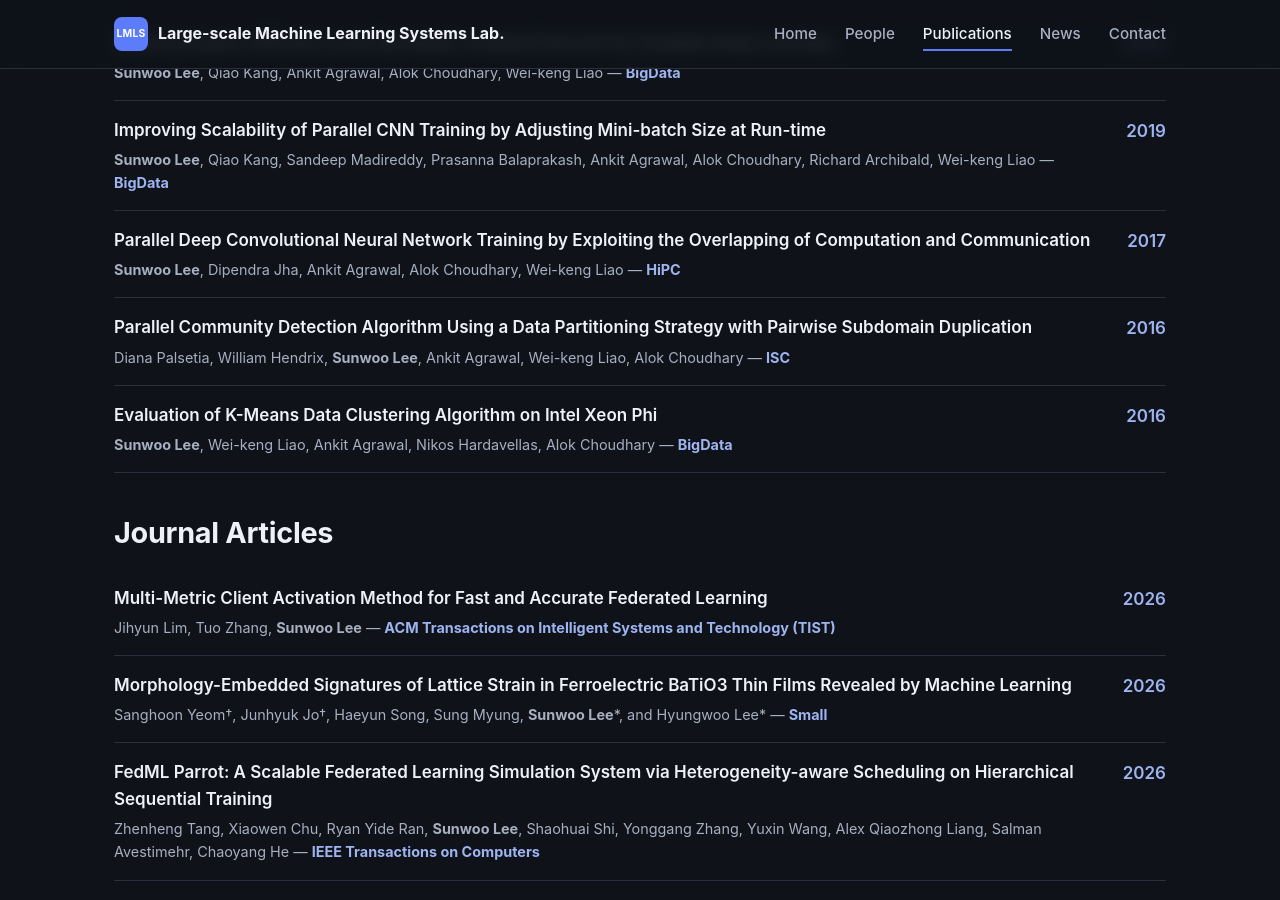
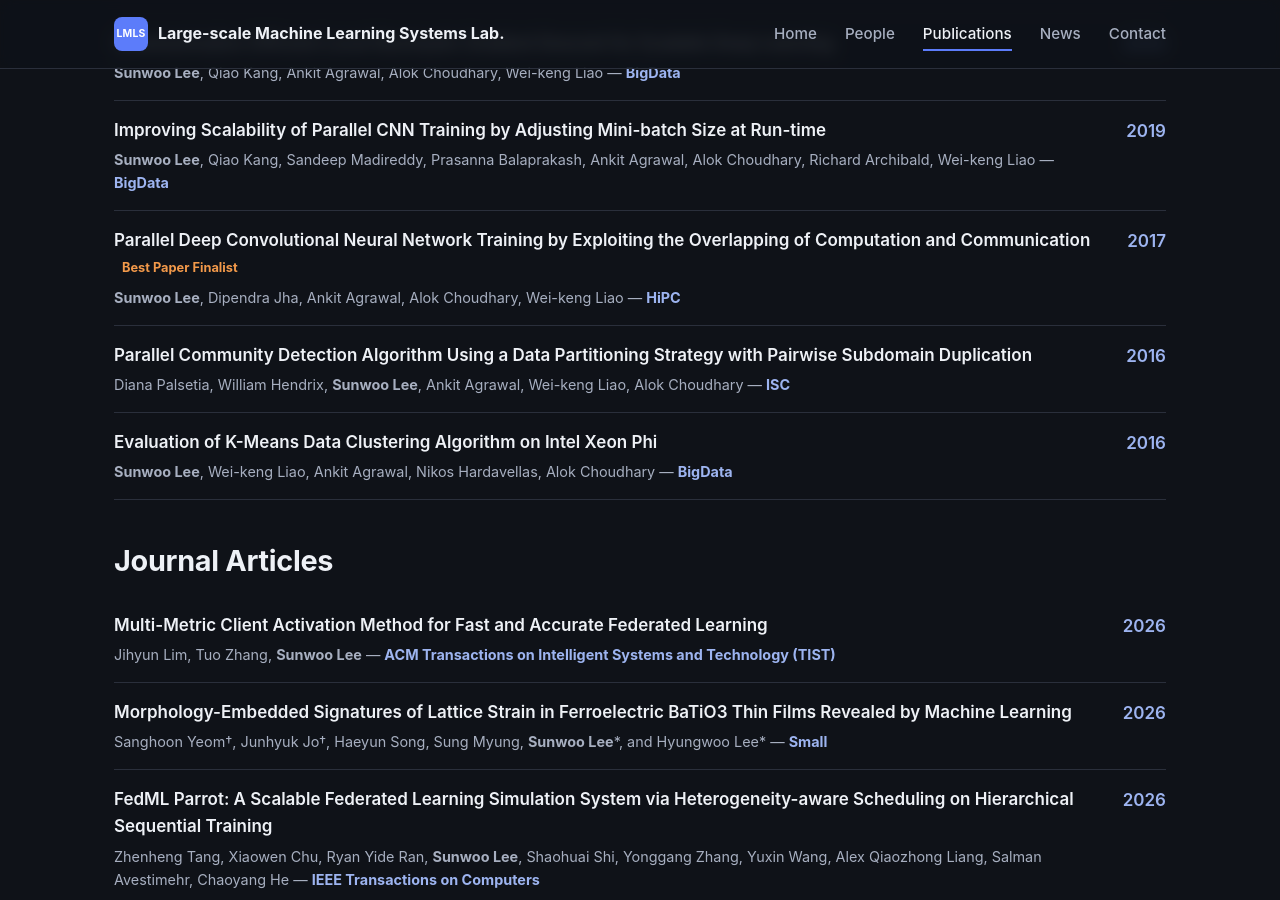
Before and after one commit to LMLS-Lab/lmls-lab.github.io, a Jekyll site: the page built from publications.md, in a window 1280 px wide and 900 px high, scrolled down 1420 px. Built offline with Jekyll 4.4.1, drawn with Linux system fonts in a browser that asks for light colours.

Commit message:
Updated publications.

```diff
--- a/_publications/hipc2017.md
+++ b/_publications/hipc2017.md
@@ -2,6 +2,7 @@
 # TODO: Template entry. Duplicate this file per publication (e.g. lee2026fedopt.md),
 # fill in the fields, then delete this example (or keep `published: false`).
 published: true
+note: "Best Paper Finalist"
 title: "Parallel Deep Convolutional Neural Network Training by Exploiting the Overlapping of Computation and Communication"
 authors: "Sunwoo Lee, Dipendra Jha, Ankit Agrawal, Alok Choudhary, Wei-keng Liao"
 venue: "HiPC"
```
